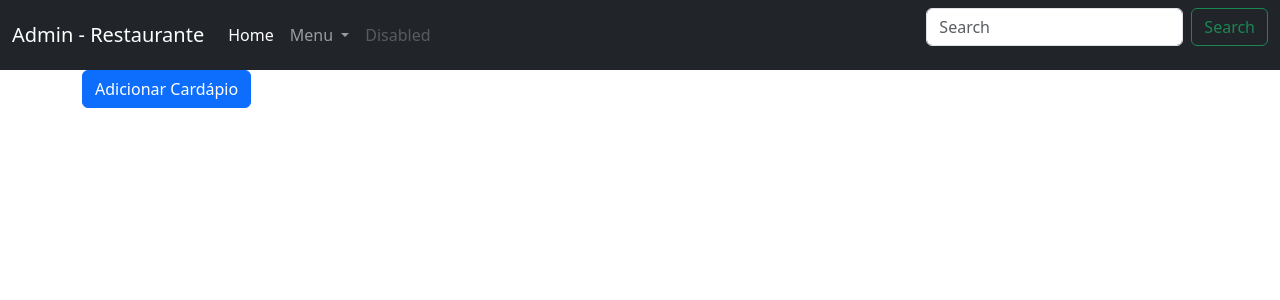
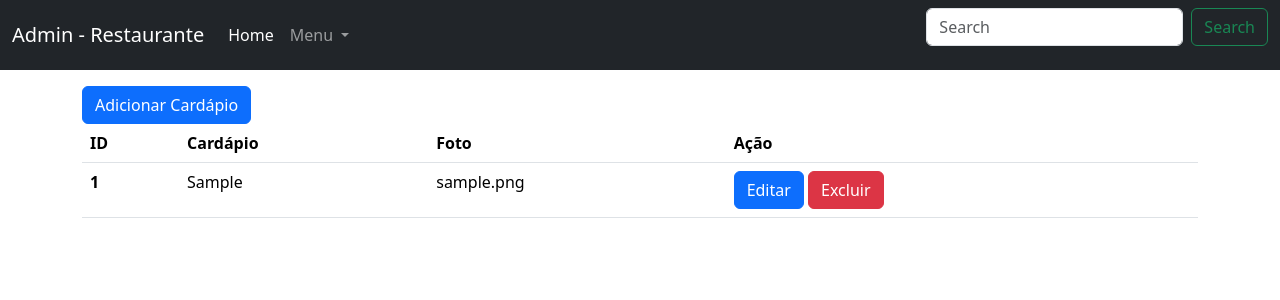
Before and after one commit to wacezin/PHP, a PHP site: page /pgCardapio.php in a window 1280 px wide. Shown: the top 300 px of the page. Run offline with PHP 8.4, Linux system fonts and the light colour scheme; tables that the repository leaves empty or names only in its code hold one stand-in row (values such as "Sample post").

Commit message:
02 - Restaurante - Cardápio OK

```diff
--- /dev/null
+++ b/02 - Restaurante/admin/config.php
@@ -0,0 +1,10 @@
+<?php
+    $db = "restaurante2";
+    $user = "root";
+    $pass = "";
+
+    try {
+        $pdo = new PDO("mysql:host=localhost;dbname=" . $db, $user, $pass);
+    }catch(PDOException $erro) {
+        echo "ERRO: " . $erro->getMessage();
+    }
--- a/02 - Restaurante/index.php
+++ b/02 - Restaurante/admin/index.php
@@ -1,5 +1,5 @@
 <?php
-    require_once 'admin/menu.php';
+    require_once 'menu.php';
 ?>
 
 <!DOCTYPE html>
--- a/02 - Restaurante/admin/menu.php
+++ b/02 - Restaurante/admin/menu.php
@@ -16,13 +16,10 @@
           </a>
           <ul class="dropdown-menu">
             <li><a class="dropdown-item" href="#">Banner</a></li>
-            <li><a class="dropdown-item" href="admin/pgCardapio.php">Cardápio</a></li>
+            <li><a class="dropdown-item" href="pgCardapio.php">Cardápio</a></li>
             <li><a class="dropdown-item" href="#">Pratos</a></li>
             <li><a class="dropdown-item" href="#">Sobre</a></li>
           </ul>
-        </li>
-        <li class="nav-item">
-          <a class="nav-link disabled" aria-disabled="true">Disabled</a>
         </li>
       </ul>
       <form class="d-flex" role="search">
--- a/02 - Restaurante/admin/pgCardapio.php
+++ b/02 - Restaurante/admin/pgCardapio.php
@@ -1,26 +1,31 @@
 <?php
-    require_once 'menu.php';
+   require_once 'config.php';
+   require_once 'menu.php'
 ?>
 
 <!DOCTYPE html>
 <html lang="pt-br">
+
 <head>
     <meta charset="UTF-8">
     <meta name="viewport" content="width=device-width, initial-scale=1.0">
     <title>Admin - Restaurante</title>
-    <link href="https://cdn.jsdelivr.net/npm/bootstrap@5.3.3/dist/css/bootstrap.min.css" rel="stylesheet" integrity="sha384-QWTKZyjpPEjISv5WaRU9OFeRpok6YctnYmDr5pNlyT2bRjXh0JMhjY6hW+ALEwIH" crossorigin="anonymous">
+    <link href="https://cdn.jsdelivr.net/npm/bootstrap@5.3.3/dist/css/bootstrap.min.css" rel="stylesheet"
+        integrity="sha384-QWTKZyjpPEjISv5WaRU9OFeRpok6YctnYmDr5pNlyT2bRjXh0JMhjY6hW+ALEwIH" crossorigin="anonymous">
     <link rel="stylesheet" href="assets/css/style.css">
 </head>
+
 <body>
-    <div class="container">
+    <div class="container mt-3">
 
         <!-- BOTÃO MODAL CADASTRO - INÍCIO -->
-    <button type="button" class="btn btn-primary" data-bs-toggle="modal" data-bs-target="modalCadastro">
+        <button type="button" class="btn btn-primary" data-bs-toggle="modal" data-bs-target="#modalAdicionar">
             Adicionar Cardápio
         </button>
 
         <!-- MODAL CADASTRO -->
-    <div class="modal fade" id="modalCadastro" tabindex="-1" aria-labelledby="exampleModalLabel" aria-hidden="true">
+        <div class="modal fade" id="modalAdicionar" tabindex="-1" aria-labelledby="exampleModalLabel"
+            aria-hidden="true">
             <div class="modal-dialog">
                 <div class="modal-content">
                     <div class="modal-header">
@@ -28,17 +33,75 @@
                         <button type="button" class="btn-close" data-bs-dismiss="modal" aria-label="Close"></button>
                     </div>
                     <div class="modal-body">
-            ...
+
+                        <form action="opCardapio.php" method="post" enctype="multipart/form-data">
+                            <div class="mb-3">
+                                <label class="form-label">Cardápio</label>
+                                <input type="text" class="form-control" name="txt_cardapio"
+                                    placeholder="Digite o nome do Cardápio">
                             </div>
+
+                            <div class="mb-3">
+                                <label class="form-label">Foto</label>
+                                <input class="form-control" type="file" name="file_foto">
+                            </div>
+
                             <div class="modal-footer">
-            <button type="button" class="btn btn-primary">Cadastrar</button>
+                                <button type="submit" class="btn btn-primary">Cadastrar</button>
                             </div>
+
+                        </form>
+
                     </div>
-    </div>
+
                 </div>
             </div>
 
-    <script src="https://cdn.jsdelivr.net/npm/bootstrap@5.3.3/dist/js/bootstrap.bundle.min.js" integrity="sha384-YvpcrYf0tY3lHB60NNkmXc5s9fDVZLESaAA55NDzOxhy9GkcIdslK1eN7N6jIeHz" crossorigin="anonymous"></script>
+        </div>
+        <!-- LISTAGEM INICÍO -->
+        <table class="table">
+            <thead>
+                <tr>
+                    <th scope="col">ID</th>
+                    <th scope="col">Cardápio</th>
+                    <th scope="col">Foto</th>
+                    <th scope="col">Ação</th>
+                </tr>
+            </thead>
+            <tbody>
+                <?php
+                  $lista = $pdo->query("SELECT * FROM cardapios");
+
+                  while($linha = $lista->fetch(PDO::FETCH_ASSOC)){ //  A VARIAVEL LISTA VIRA UM ARRAY A PARTIR DE AGORA
+
+                ?>
+                <tr>
+                    <th scope="row"><?php echo $linha['idcardapio'] ?></th>
+                    <td><?php echo $linha['cardapios']?></td>
+                    <td><?php echo $linha['foto']?></td>
+                    <td>
+                        <button type="button" class="btn btn-primary" data-bs-toggle="modal"
+                            data-bs-target="#modalAdicionar">
+                            Editar
+                        </button>
+                        <button type="button" class="btn btn-danger" data-bs-toggle="modal"
+                            data-bs-target="#modalAdicionar">
+                            Excluir
+                        </button>
+                    </td>
+                </tr>
+                <?php
+                  }
+                ?>
+            </tbody>
+        </table>
+        <!-- LISTAGEM FIM -->
+    </div>
+
+    <script src="https://cdn.jsdelivr.net/npm/bootstrap@5.3.3/dist/js/bootstrap.bundle.min.js"
+        integrity="sha384-YvpcrYf0tY3lHB60NNkmXc5s9fDVZLESaAA55NDzOxhy9GkcIdslK1eN7N6jIeHz"
+        crossorigin="anonymous"></script>
     <script src="assets\js\script.js"></script>
 </body>
+
 </html>
```
Also changed, not shown: 02 - Restaurante/admin/opCardapio.php (added, +25 -0 lines), 02 - Restaurante/admin/img/clientes.png (added), 02 - Restaurante/admin/img/fornecedores.png (added). Lines whose indentation alone changed are shown as unchanged.
